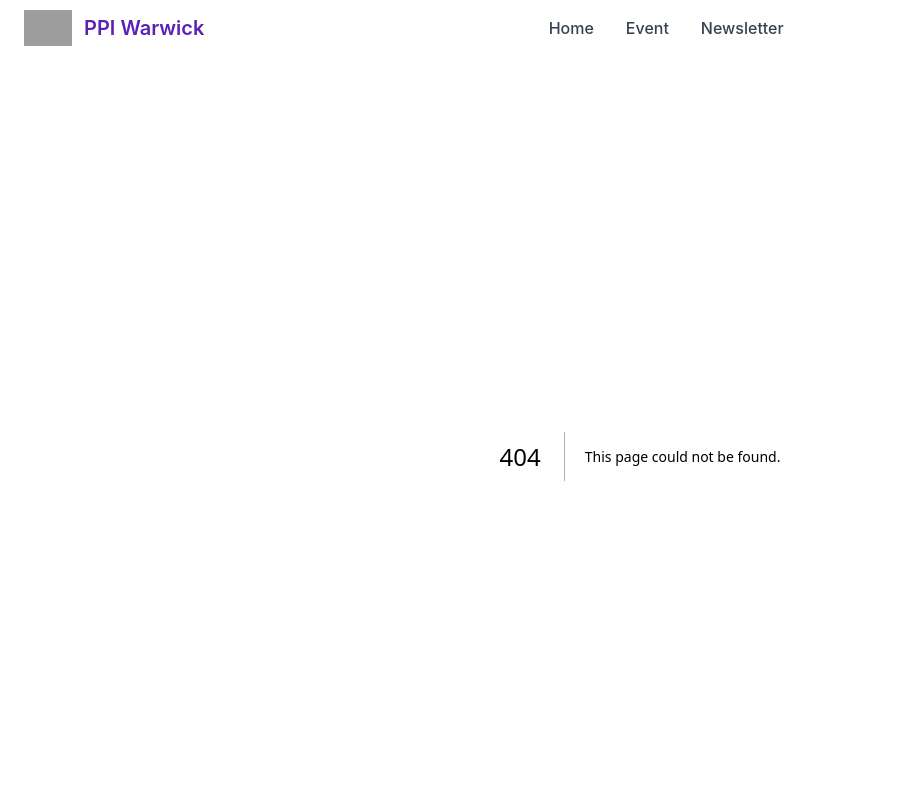
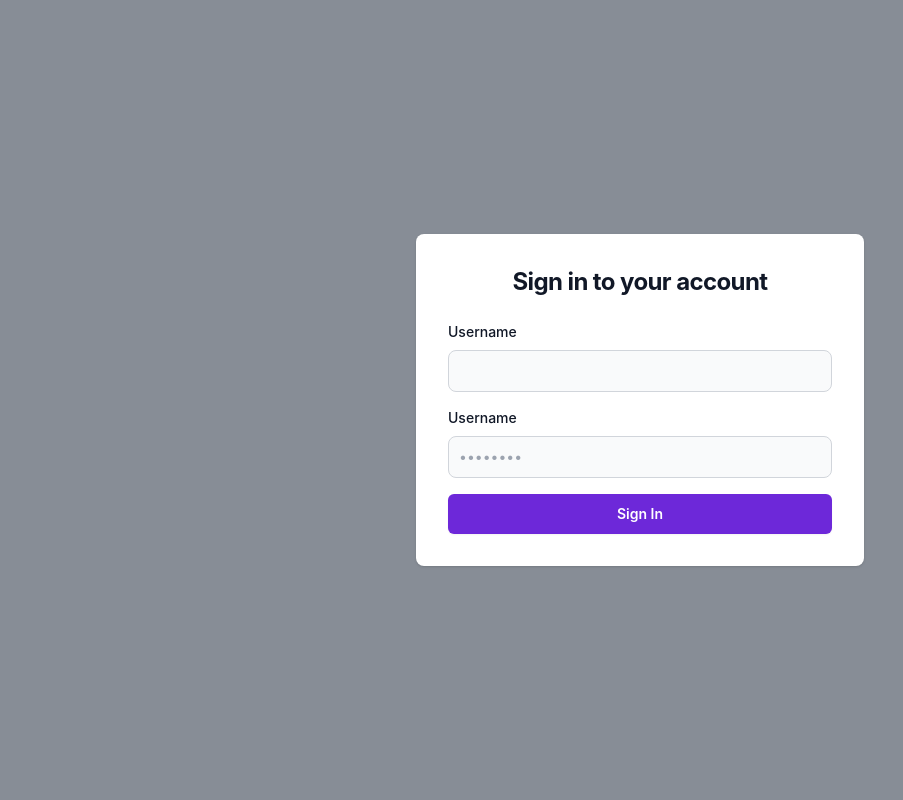
Before and after one commit to bobi1539/ppi-fe, a Next.js app: page /login in a window 1280 px wide. Before the commit this address had no page. Shown: the top 800 px of the page, without its empty margins (0-903 px from the left). Built offline with nearby package versions, Linux system fonts and the light colour scheme; grey boxes are pictures that could not be loaded.

Commit message:
Create login page and fixing layout

```diff
--- /dev/null
+++ b/app/components/input-label.tsx
@@ -0,0 +1,17 @@
+interface InputLabelProps {
+  name: string;
+  type: string;
+  placeHolder: string;
+  isRequired: boolean;
+}
+
+export default function InputLabel(props: InputLabelProps) {
+  return (
+    <div>
+      <label htmlFor={props.name} className="block mb-2 text-sm font-medium text-gray-900">
+        Username
+      </label>
+      <input type={props.type} name={props.name} placeholder={props.placeHolder} required={props.isRequired} className="bg-gray-50 border border-gray-300 text-gray-900 text-sm rounded-lg focus:ring-secondary-700 focus:border-secondary-700 block w-full p-2.5" />
+    </div>
+  );
+}
--- /dev/null
+++ b/app/components/input.tsx
@@ -0,0 +1,13 @@
+interface InputProps {
+  name: string;
+  type: string;
+  autoComplete: string;
+  placeHolder: string;
+  isRequired: boolean;
+}
+
+export default function Input(props: InputProps) {
+  return (
+    <input name={props.name} type={props.type} autoComplete={props.autoComplete} placeholder={props.placeHolder} required={props.isRequired} className="min-w-0 flex-auto rounded-md border-0 px-3.5 py-2 text-gray-900 shadow-sm ring-1 ring-inset ring-gray-300 placeholder:text-gray-400 focus:ring-2 focus:ring-inset focus:ring-secondary-700 sm:text-sm sm:leading-6" />
+  )
+}
--- /dev/null
+++ b/app/event/layout.tsx
@@ -0,0 +1,12 @@
+import Footer from "../layouts/footer";
+import Navbar from "../layouts/navbar";
+
+export default function EventLayout({ children }: Readonly<{ children: React.ReactNode }>) {
+  return (
+    <div>
+      <Navbar />
+      <main>{children}</main>
+      <Footer />
+    </div>
+  );
+}
--- a/app/home/face.tsx
+++ b/app/home/face.tsx
@@ -60,7 +60,7 @@ export default function Face() {
           </h2>
           <ul className="flex">
             {faces.map((face) => (
-              <li className="w-full">
+              <li key={face.id} className="w-full">
                 <div className="group md:mx-2">
                   <div className="text-center mb-2">
                     <h3 className="text-md text-white font-extrabold">
--- /dev/null
+++ b/app/home/home-page.tsx
@@ -0,0 +1,25 @@
+import Footer from "../layouts/footer";
+import Navbar from "../layouts/navbar";
+import ImageCabinet from "./image-cabinet";
+import LatestEvent from "./latest-event";
+import NewsLetter from "./news-letter";
+import SocialMedia from "./social-media";
+import StudentCount from "./student-count";
+import Support from "./support";
+
+export default function HomePage() {
+  return (
+    <div>
+      <Navbar />
+      <main>
+        <ImageCabinet />
+        <LatestEvent />
+        <NewsLetter />
+        <SocialMedia />
+        <Support />
+        <StudentCount />
+      </main>
+      <Footer />
+    </div>
+  );
+}
--- a/app/home/news-letter.tsx
+++ b/app/home/news-letter.tsx
@@ -1,6 +1,7 @@
 "use client";
 
 import Button from "../components/button";
+import Input from "../components/input";
 import { showSuccessDialog, showConfirmDialog } from "../utils/sweet-alert";
 
 export default function NewsLetter() {
@@ -23,10 +24,7 @@ export default function NewsLetter() {
             </div>
             <form onSubmit={subscribeNewsletter}>
               <div className="flex gap-x-4">
-                <label htmlFor="email-address" className="sr-only">
-                  Email address
-                </label>
-                <input id="email-address" name="email" type="email" autoComplete="email" required className="min-w-0 flex-auto rounded-md border-0 px-3.5 py-2 text-gray-900 shadow-sm ring-1 ring-inset ring-gray-300 placeholder:text-gray-400 focus:ring-2 focus:ring-inset focus:ring-secondary-700 sm:text-sm sm:leading-6" placeholder="Enter your email" />
+                <Input name="email" type="email" autoComplete="email" placeHolder="Enter your email" isRequired={true} />
                 <Button text="Subscribe" />
               </div>
             </form>
--- a/app/layout.tsx
+++ b/app/layout.tsx
@@ -1,7 +1,5 @@
 import type { Metadata } from "next";
 import "./globals.css";
-import Navbar from "./layouts/navbar";
-import Footer from "./layouts/footer";
 
 export const metadata: Metadata = {
   title: "PPI Warwick",
@@ -15,11 +13,7 @@ export default function RootLayout({
 }>) {
   return (
     <html lang="en">
-      <body className={`antialiased`}>
-        <Navbar />
-        <main>{children}</main>
-        <Footer />
-      </body>
+      <body className={`antialiased`}>{children}</body>
     </html>
   );
 }
--- a/app/layouts/footer.tsx
+++ b/app/layouts/footer.tsx
@@ -1,6 +1,7 @@
-"use client"
+"use client";
 
 import Button from "../components/button";
+import Input from "../components/input";
 import { showConfirmDialog, showSuccessDialog } from "../utils/sweet-alert";
 
 export default function Footer() {
@@ -28,10 +29,7 @@ export default function Footer() {
             <p className="inline sm:block md:inline xl:block text-secondary-700">Mailing List!</p>
           </div>
           <div className="flex gap-x-4">
-            <label htmlFor="email-address" className="sr-only">
-              Email address
-            </label>
-            <input id="email-address" name="email" type="email" autoComplete="email" required className="min-w-0 flex-auto rounded-md border-0 px-3.5 py-2 text-gray-900 shadow-sm ring-1 ring-inset ring-gray-300 placeholder:text-gray-400 focus:ring-2 focus:ring-inset focus:ring-indigo-600 sm:text-sm sm:leading-6" placeholder="Enter your email" />
+            <Input name="email" type="email" autoComplete="email" placeHolder="Enter your email" isRequired={true} />
             <Button text="Subscribe" />
           </div>
         </form>
--- /dev/null
+++ b/app/login/page.tsx
@@ -0,0 +1,38 @@
+"use client";
+
+import Button from "../components/button";
+import InputLabel from "../components/input-label";
+
+export default function Login() {
+  const submitLogin = async (e: React.FormEvent<HTMLFormElement>) => {
+    e.preventDefault();
+    alert("Success");
+  };
+
+  return (
+    <section className="bg-no-repeat bg-cover bg-center bg-gray-700 bg-blend-multiply bg-opacity-60 min-h-screen">
+      <div className="flex flex-col items-center justify-center px-6 py-8 mx-auto md:h-screen pt:mt-0">
+        <div className="w-full bg-white rounded-lg shadow md:mt-0 sm:max-w-md xl:p-0">
+          <div className="space-y-4 md:space-y-6 p-8 md:p6">
+            <h1 className="text-xl font-bold leading-tight tracking-tight text-center text-gray-900 md:text-2xl">Sign in to your account</h1>
+            <form onSubmit={submitLogin} className="flex flex-col gap-4">
+              <InputLabel name="username" type="text" placeHolder="" isRequired={true} />
+              <InputLabel name="password" type="password" placeHolder="••••••••" isRequired={true} />
+              <Button text="Sign In" />
+              {/* <button type="submit" className="w-full mt-2 text-white bg-secondary-600 hover:bg-secondary-700 focus:ring-4 focus:outline-none focus:ring-secondary-300 font-medium rounded-lg text-sm px-5 py-2.5 text-center">
+                <div>
+                  <svg className="w-5 h-5 mr-3 -ml-1 text-white animate-spin" xmlns="http://www.w3.org/2000/svg" fill="none" viewBox="0 0 24 24">
+                    <circle className="opacity-25" cx="12" cy="12" r="10" stroke="currentColor" stroke-width="4"></circle>
+                    <path className="opacity-75" fill="currentColor" d="M4 12a8 8 0 018-8V0C5.373 0 0 5.373 0 12h4zm2 5.291A7.962 7.962 0 014 12H0c0 3.042 1.135 5.824 3 7.938l3-2.647z"></path>
+                  </svg>
+                  Sedang memproses login...
+                </div>
+                <div>Sign In</div>
+              </button> */}
+            </form>
+          </div>
+        </div>
+      </div>
+    </section>
+  );
+}
--- /dev/null
+++ b/app/newsletter/layout.tsx
@@ -0,0 +1,12 @@
+import Footer from "../layouts/footer";
+import Navbar from "../layouts/navbar";
+
+export default function NewsletterLayout({ children }: Readonly<{ children: React.ReactNode }>) {
+  return (
+    <div>
+      <Navbar />
+      <main>{children}</main>
+      <Footer />
+    </div>
+  );
+}
--- /dev/null
+++ b/app/not-found.tsx
@@ -0,0 +1,7 @@
+export default function NotFound() {
+  return (
+    <div className="flex justify-center items-center h-screen">
+      <h1 className="font-bold text-gray-900 text-4xl">404 | Not Found</h1>
+    </div>
+  )
+}
--- a/app/page.tsx
+++ b/app/page.tsx
@@ -1,19 +1,5 @@
-import ImageCabinet from "./home/image-cabinet";
-import LatestEvent from "./home/latest-event";
-import NewsLetter from "./home/news-letter";
-import SocialMedia from "./home/social-media";
-import StudentCount from "./home/student-count";
-import Support from "./home/support";
+import HomePage from "./home/home-page";
 
 export default function Home() {
-  return (
-    <div>
-      <ImageCabinet />
-      <LatestEvent />
-      <NewsLetter />
-      <SocialMedia />
-      <Support />
-      <StudentCount />
-    </div>
-  );
+  return <HomePage />;
 }
```
